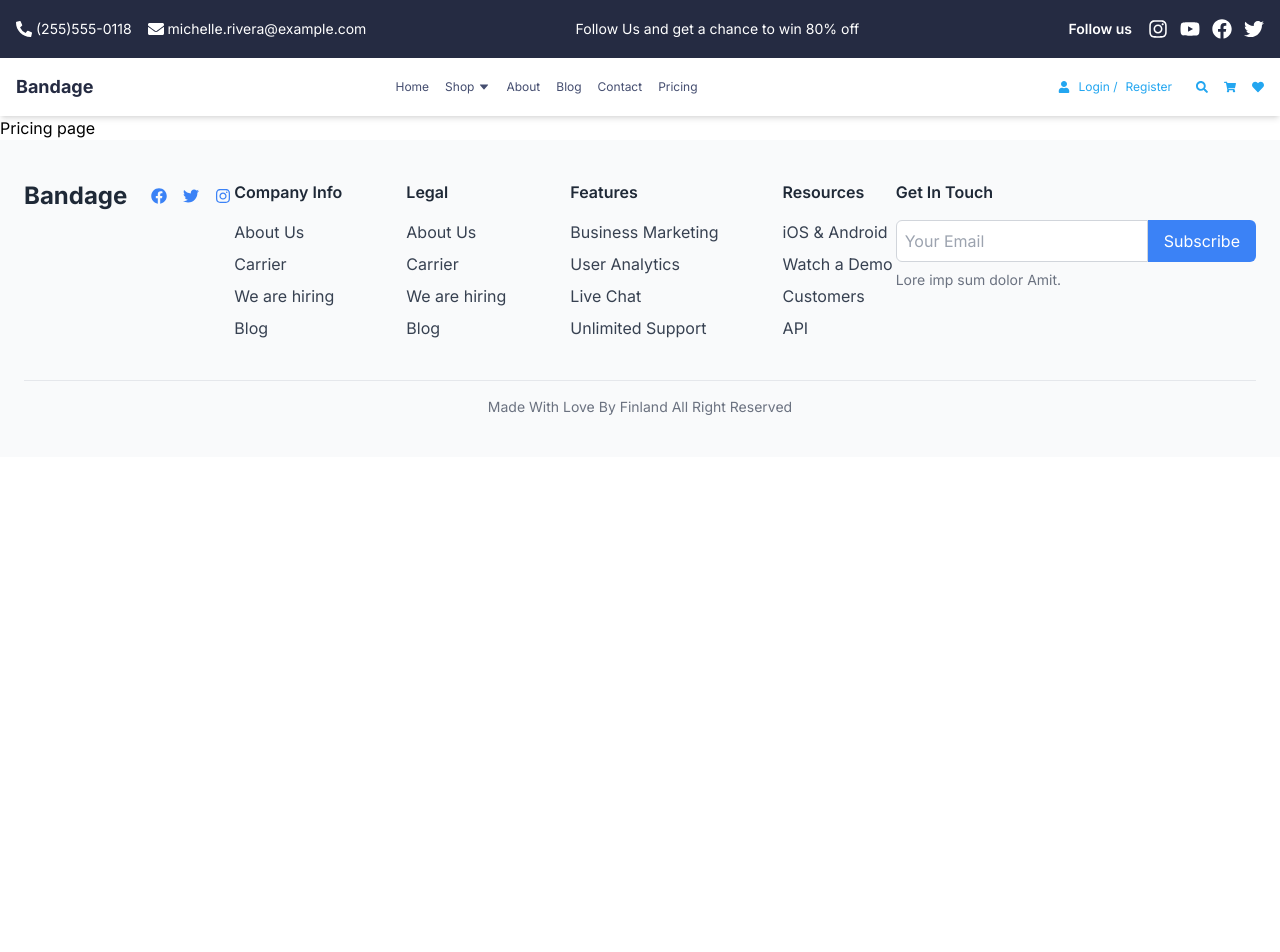
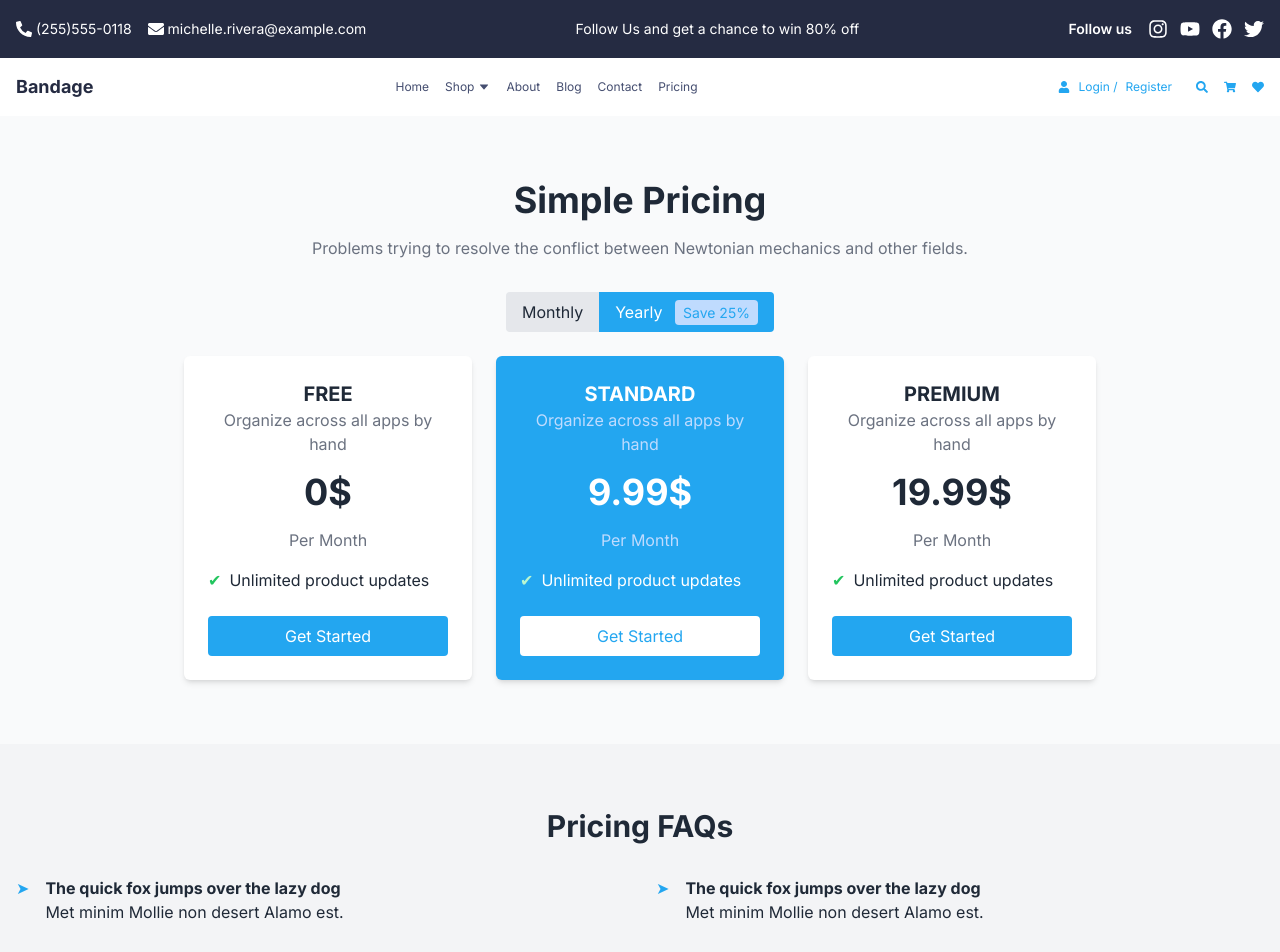
Before and after one commit to mnasirkhan97/next-ui-hackathone, a Next.js app: page /pricing in a window 1280 px wide. Shown: the top 952 px of the page. Before the commit the page ends 800 px from the top, so only its background shows below. Built offline with nearby package versions, Linux system fonts and the light colour scheme.

Commit message:
Add pricing

```diff
--- a/src/app/pricing/page.tsx
+++ b/src/app/pricing/page.tsx
@@ -1,7 +1,122 @@
 import React from "react";
 
-function page() {
-  return <div>Pricing page</div>;
-}
+const PricingPage = () => {
+  return (
+    <div className="bg-gray-50 text-gray-800">
+      {/* Pricing Section */}
+      <section className="py-16">
+        <div className="container mx-auto text-center px-4">
+          <h2 className="text-4xl font-bold mb-4">Simple Pricing</h2>
+          <p className="text-gray-500 mb-8">
+            Problems trying to resolve the conflict between Newtonian mechanics
+            and other fields.
+          </p>
+          <div className="flex justify-center mb-6">
+            <button className="bg-gray-200 px-4 py-2 rounded-l">Monthly</button>
+            <button className="bg-[#23A6F0] text-white px-4 py-2 rounded-r">
+              Yearly{" "}
+              <span className="ml-2 bg-blue-200 text-[#23A6F0] text-sm px-2 py-1 rounded">
+                Save 25%
+              </span>
+            </button>
+          </div>
+          <div className="flex flex-col md:flex-row gap-6 justify-center">
+            {/* Free Plan */}
+            <div className="bg-white p-6 shadow-md rounded-md w-72">
+              <h3 className="text-xl font-bold">FREE</h3>
+              <p className="text-gray-500 mb-4">
+                Organize across all apps by hand
+              </p>
+              <div className="text-4xl font-bold mb-4">0$</div>
+              <p className="text-gray-500 mb-4">Per Month</p>
+              <ul className="text-left space-y-2 mb-6">
+                <li className="flex items-center">
+                  <span className="text-green-500 mr-2">✔</span> Unlimited
+                  product updates
+                </li>
+              </ul>
+              <button className="bg-[#23A6F0] text-white px-4 py-2 w-full rounded">
+                Get Started
+              </button>
+            </div>
+            {/* Standard Plan */}
+            <div className="bg-[#23A6F0] text-white p-6 shadow-md rounded-md w-72">
+              <h3 className="text-xl font-bold">STANDARD</h3>
+              <p className="text-blue-200 mb-4">
+                Organize across all apps by hand
+              </p>
+              <div className="text-4xl font-bold mb-4">9.99$</div>
+              <p className="text-blue-200 mb-4">Per Month</p>
+              <ul className="text-left space-y-2 mb-6">
+                <li className="flex items-center">
+                  <span className="text-green-200 mr-2">✔</span> Unlimited
+                  product updates
+                </li>
+              </ul>
+              <button className="bg-white text-[#23A6F0] px-4 py-2 w-full rounded">
+                Get Started
+              </button>
+            </div>
+            {/* Premium Plan */}
+            <div className="bg-white p-6 shadow-md rounded-md w-72">
+              <h3 className="text-xl font-bold">PREMIUM</h3>
+              <p className="text-gray-500 mb-4">
+                Organize across all apps by hand
+              </p>
+              <div className="text-4xl font-bold mb-4">19.99$</div>
+              <p className="text-gray-500 mb-4">Per Month</p>
+              <ul className="text-left space-y-2 mb-6">
+                <li className="flex items-center">
+                  <span className="text-green-500 mr-2">✔</span> Unlimited
+                  product updates
+                </li>
+              </ul>
+              <button className="bg-[#23A6F0] text-white px-4 py-2 w-full rounded">
+                Get Started
+              </button>
+            </div>
+          </div>
+        </div>
+      </section>
 
-export default page;
+      {/* FAQ Section */}
+      <section className="bg-gray-100 py-16">
+        <div className="container mx-auto px-4">
+          <h2 className="text-3xl font-bold text-center mb-8">Pricing FAQs</h2>
+          <div className="grid md:grid-cols-2 gap-8">
+            {[...Array(6)].map((_, i) => (
+              <div key={i} className="flex space-x-4">
+                <span className="text-[#23A6F0]">➤</span>
+                <p>
+                  <strong>The quick fox jumps over the lazy dog</strong>
+                  <br />
+                  Met minim Mollie non desert Alamo est.
+                </p>
+              </div>
+            ))}
+          </div>
+        </div>
+      </section>
+
+      {/* Footer */}
+      <footer className="bg-white py-8">
+        <div className="container mx-auto px-4 text-center space-y-4">
+          <p className="text-gray-500">Start your 14 days free trial</p>
+          <button className="bg-[#23A6F0] text-white px-6 py-2 rounded">
+            Try it free now
+          </button>
+        </div>
+      </footer>
+    </div>
+  );
+};
+
+export default PricingPage;
+
+// import React from "react";
+
+// function page() {
+//   return <div>Pricing page</div>;
+// }
+
+// export default page;
```
